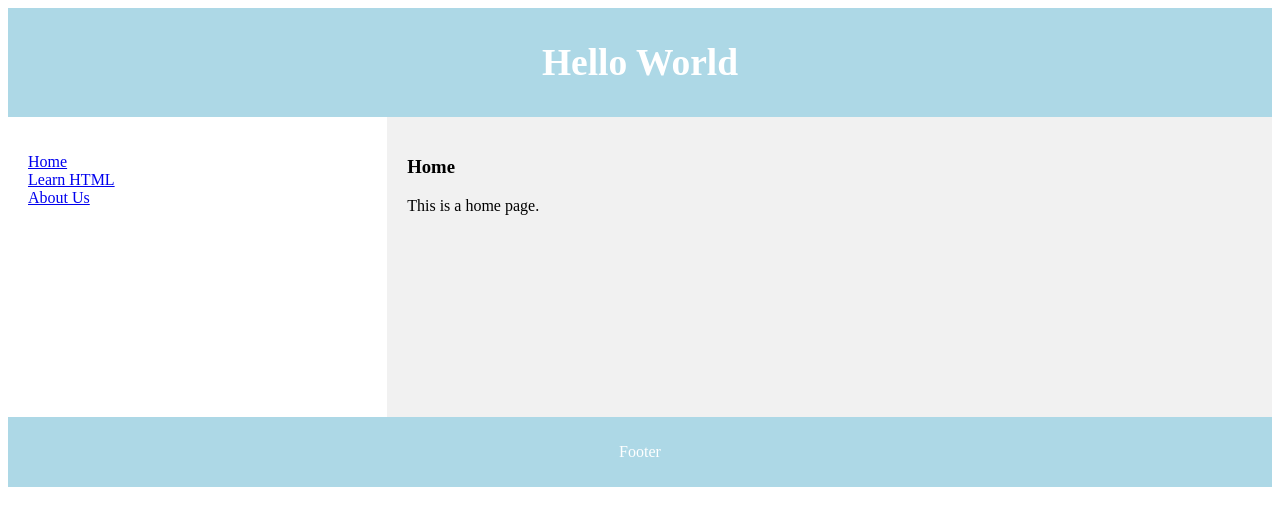
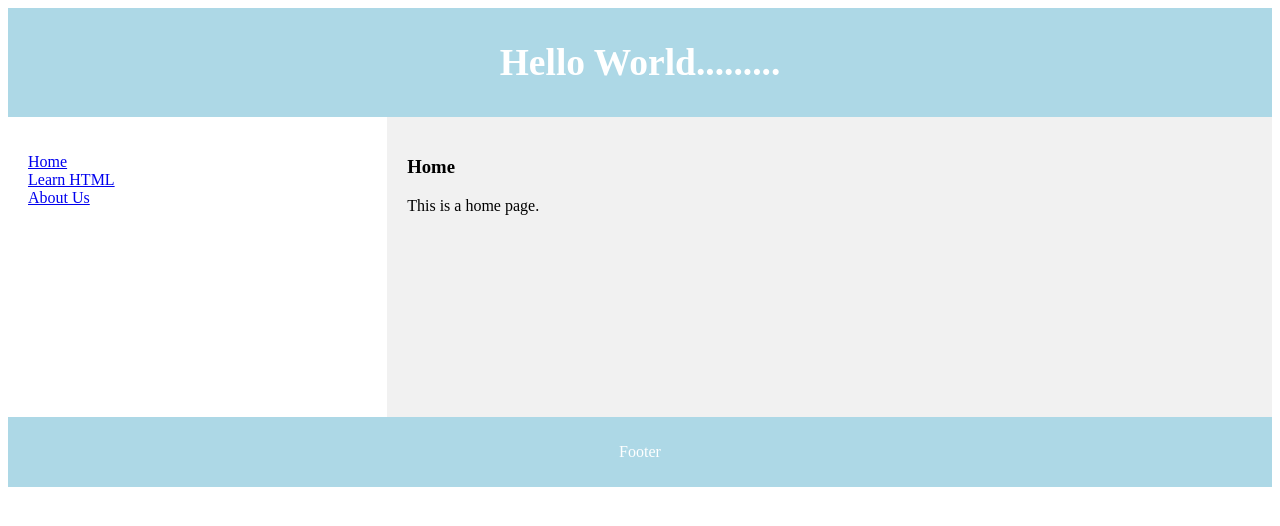
Before and after one commit to kalyanigade-com/DevOps_project, a plain HTML site: page index.html in a window 1280 px wide. Drawn offline with Linux system fonts and the light colour scheme.

Commit message:
Update index.html

```diff
--- a/index.html
+++ b/index.html
@@ -1,6 +1,6 @@
 <body>
     <header>
-        <h2>Hello World</h2>
+        <h2>Hello World.........</h2>
     </header>
     <section>
       <nav>
```
